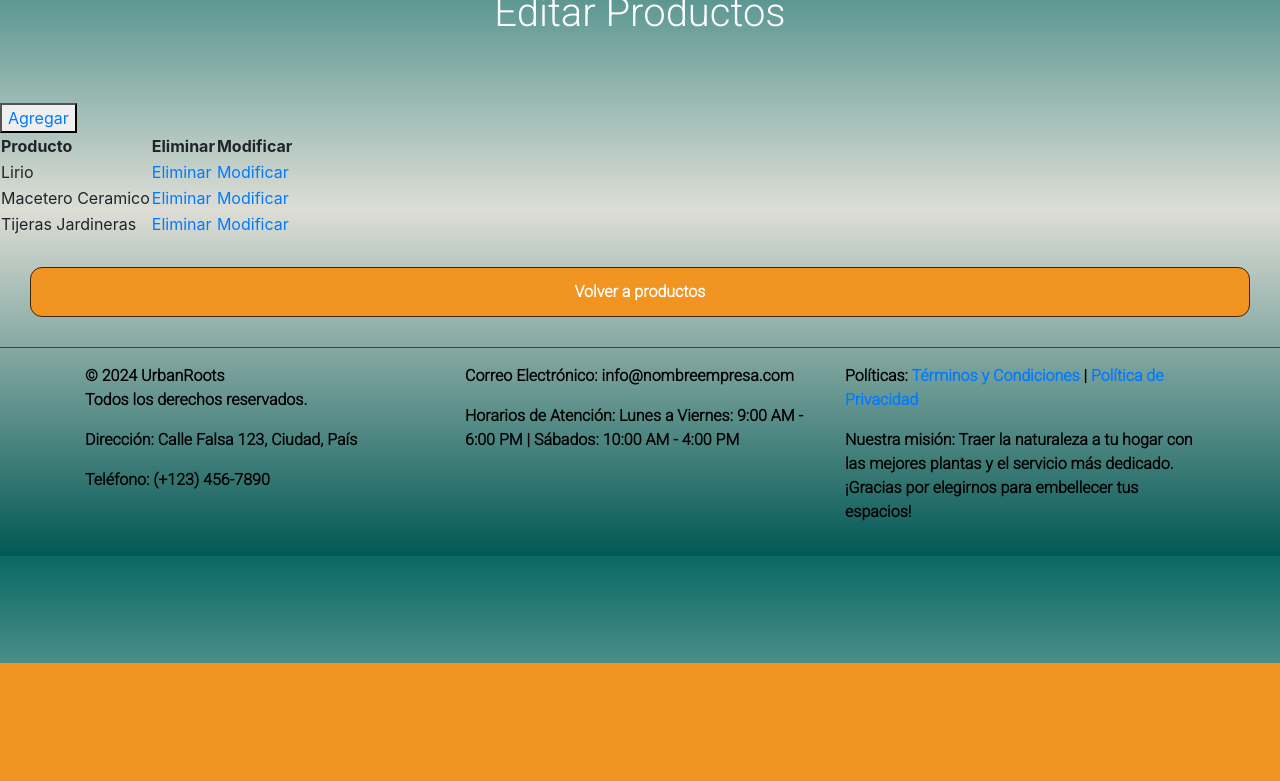
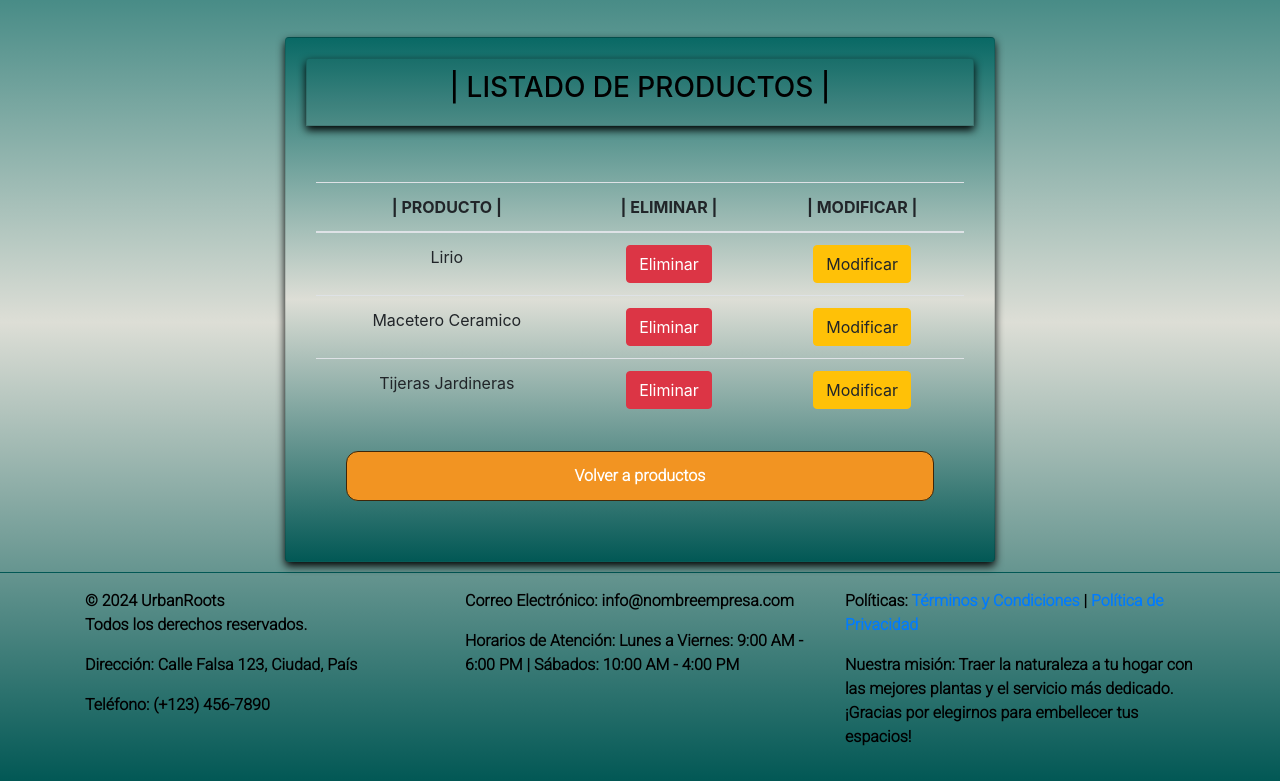
Before and after one commit to newmanwerker/ETPW, a Django app: page /appJardineria/productos_list in a window 1280 px wide. Shown: the part 137-918 px from the top of the page. Before the commit the page ends 800 px from the top, so only its background shows below. Run offline with Django 5.2, Linux system fonts and the light colour scheme; data comes from the database, SQL or seed files in the repository; both versions use the stored data as it was after the commit; some libraries are stand-ins or nearby versions.

Commit message:
Actualizado ultimos detalles en visual

```diff
--- a/appJardineria/templates/appJardineria/productosAdd.html
+++ b/appJardineria/templates/appJardineria/productosAdd.html
@@ -79,7 +79,7 @@
         <div class="row justify-content-center">
             <div class="col-md-6">
                 <div class="card">
-                    <div class="card-header text-center">
+                    <div class="card-header text-center card">
                         <h1>Formulario Productos</h1>
                     </div>
                     <div class="card-body d-flex flex-column align-items-center">
@@ -90,6 +90,9 @@
                                 <input type="submit" value="Agregar" class="btn btn-primary">
                             </div>
                         </form>
+                    </div>
+                    <div class="text-center">
+                        <a id="BTN1" href="{% url 'productos' %}" class="btn btn-secondary">Volver a productos</a>
                     </div>
                 </div>
                 <div id="idMensajes" class="mt-3">
--- a/appJardineria/templates/appJardineria/productos_list.html
+++ b/appJardineria/templates/appJardineria/productos_list.html
@@ -7,7 +7,7 @@
     <link rel="stylesheet" href="{% static 'css/style.css' %}">
     <title>LISTA DE PRODUCTOS</title>
     <link rel="stylesheet" href="https://cdnjs.cloudflare.com/ajax/libs/font-awesome/5.15.3/css/all.min.css">
-    <link rel="stylesheet" href="https://stackpath.bootstrapcdn.com/bootstrap/4.5.0/css/bootstrap.min.css">
+    <link rel="stylesheet" href="https://stackpath.bootstrapcdn.com/bootstrap/4.5.2/css/bootstrap.min.css">
     <link href="https://fonts.googleapis.com/css2?family=Roboto:wght@300&display=swap" rel="stylesheet">
     <link rel="icon" href="https://i.imgur.com/TZnEcFJ.png">
 </head>
@@ -74,33 +74,48 @@
     </nav>
 
     <!-- MODIFOCAR / ELIMINAR PRODUCTOS -->
-    <h1>Editar Productos</h1><br>
-    <br>
-
-    <button type="button">
-            <a href="{% url 'productosAdd' %}">Agregar</a>
-    </button>
-
-    <div id="idMensajes">
+    <div class="container mt-5">
+        <div class="row justify-content-center">
+            <div class="col-md-8">
+                <div class="card card-container">
+                    <div class="card-header text-center card">
+                        <h3> | LISTADO DE PRODUCTOS | </h3>
+                    </div>
+                    <div class="card-body">
+                        <div id="idMensajes" class="mb-3">
                             {% if mensaje %}
-            {{mensaje}}
+                                <div class="alert alert-info">{{mensaje}}</div>
                             {% endif %}
                         </div>
-    <table>
+
+                        <table class="table">
+                            <thead>
+                                <tr>
+                                    <th> | PRODUCTO |</th>
+                                    <th> | ELIMINAR |</th>
+                                    <th> | MODIFICAR |</th>
+                                </tr>
+                            </thead>
+                            <tbody>
                                 {% if productos %}
-        <th>Producto</th>
-        <th>Eliminar</th>
-        <th>Modificar</th>
                                     {% for x in productos %}
                                         <tr>
                                             <td>{{x.nombre}}</td>
-                    <td><a href="{% url 'productos_del' pk=x.id_producto %}">Eliminar</a></td>
-                    <td><a href="{% url 'productos_edit' pk=x.id_producto %}">Modificar</a></td>
+                                            <td><a href="{% url 'productos_del' pk=x.id_producto %}" class="btn btn-danger">Eliminar</a></td>
+                                            <td><a href="{% url 'productos_edit' pk=x.id_producto %}" class="btn btn-warning">Modificar</a></td>
                                         </tr>
                                     {% endfor %}
                                 {% endif %}
+                            </tbody>
                         </table>
-    <a id="BTN1" href="{% url 'productos' %}" class="btn btn-primary">Volver a productos </a>
+                        <div class="text-center">
+                            <a id="BTN1" href="{% url 'productos' %}" class="btn btn-secondary">Volver a productos</a>
+                        </div>
+                    </div>
+                </div>
+            </div>
+        </div>
+    </div>
 
     <!-- FOOTER -->
     <footer class="footer mt-auto py-3 border-footer">
@@ -124,10 +139,9 @@
         </div>
     </footer>
 
-    <!-- Bootstrap JS and jQuery -->
+    <!-- Custom JS -->
     <script src="https://code.jquery.com/jquery-3.5.1.slim.min.js"></script>
     <script src="https://stackpath.bootstrapcdn.com/bootstrap/4.5.0/js/bootstrap.min.js"></script>
-    <!-- Custom JS -->
     <script src="{% static 'js/logic.js' %}"></script>
     <script>
         displayCart();
```
Also changed, not shown: appJardineria/templates/appJardineria/productos_edit.html (+21 -9 lines), db.sqlite3, media/productos/Z-153e-macetero.jpg (added), media/productos/w1500h1500fitpad_D5JJMUR.jpeg (added). Lines whose indentation alone changed are shown as unchanged.
